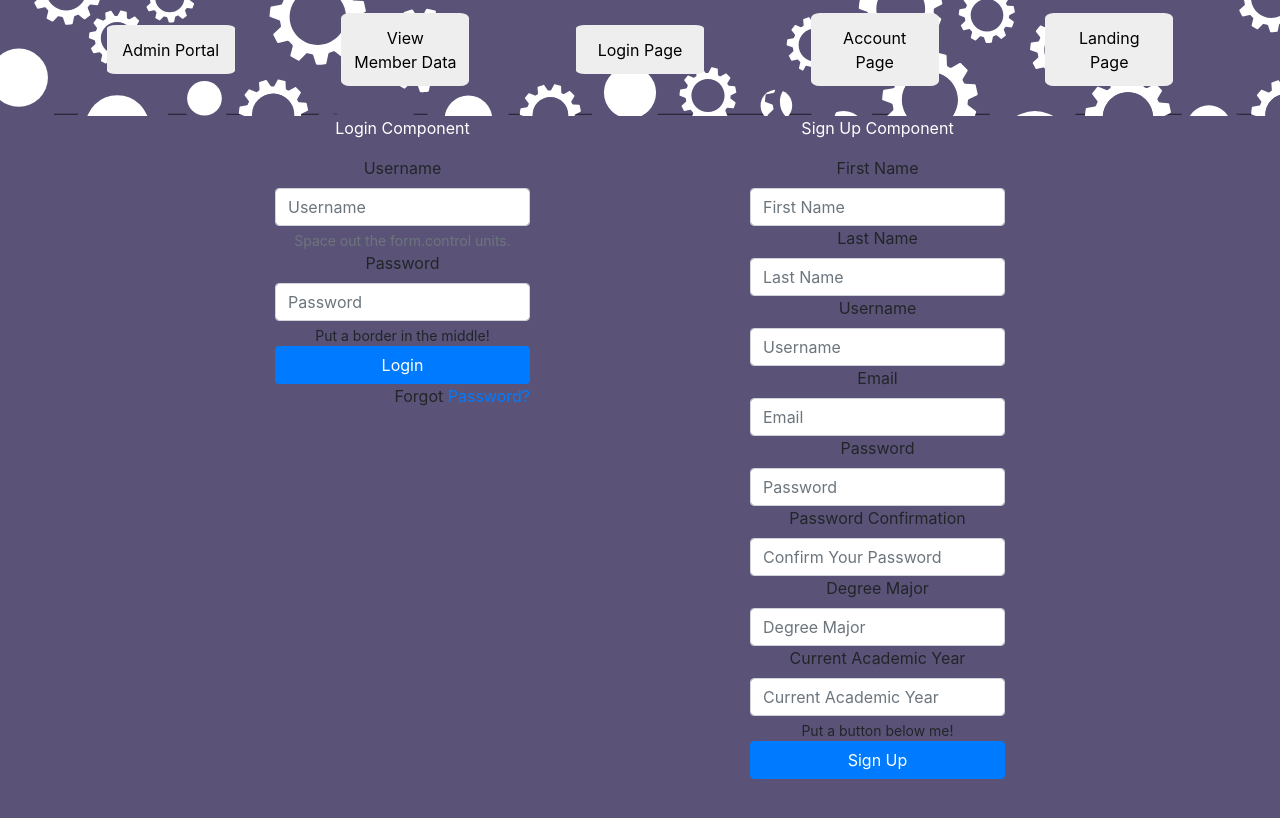
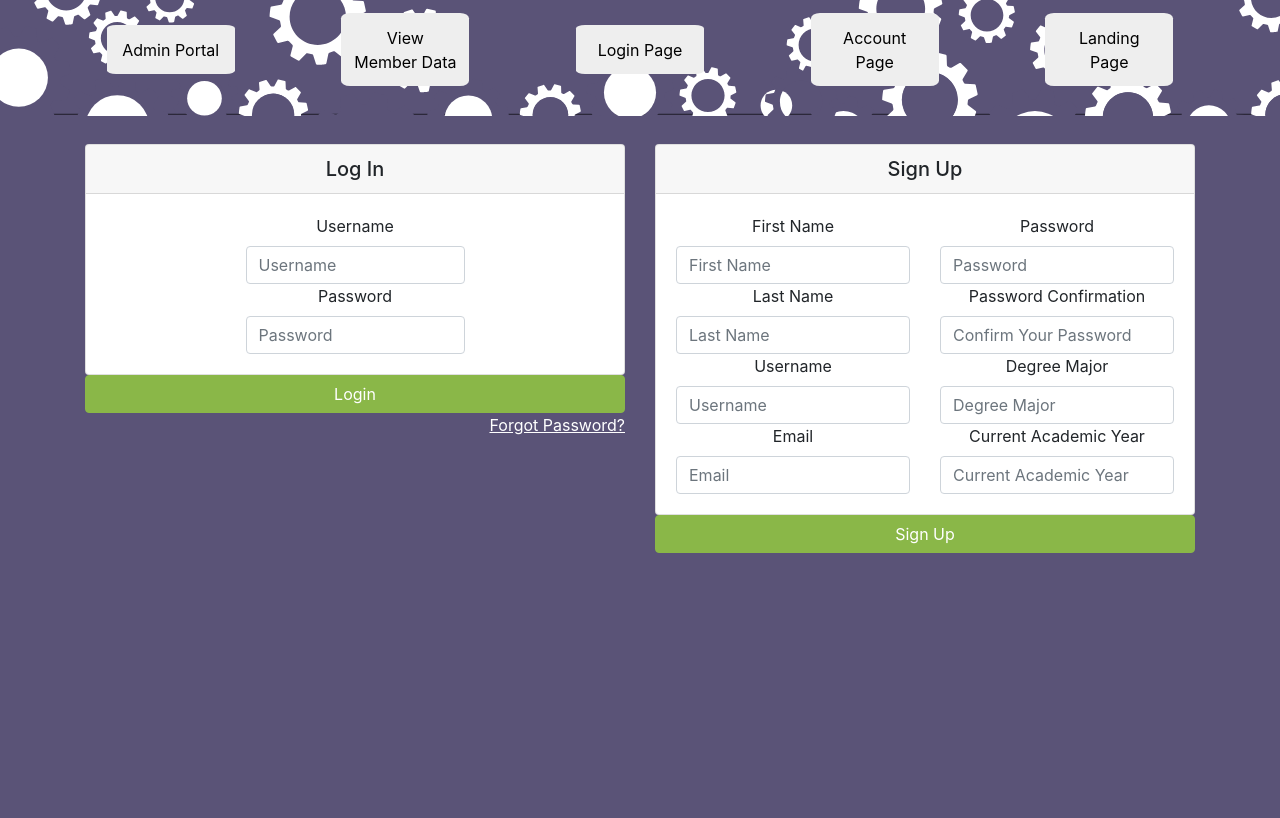
Before and after one commit to mcdirocco/swe-project, a React (Create React App) app in the folder frontend/: page /Login in a window 1280 px wide. Shown: the top 818 px of the page. Built offline with nearby package versions, Linux system fonts and the light colour scheme.

Commit message:
Login Page - Sign Up
Sign up page needs work connecting to backend, but the parameters are created.

```diff
--- a/frontend/src/components/Login.css
+++ b/frontend/src/components/Login.css
@@ -7,7 +7,7 @@
 }
 
 .TopLoginRow{
-
+    margin-top: 2.5%;
 }
 
 
@@ -18,6 +18,29 @@
 .RightLoginCol {
 
 }
+.btn-dope{
+    background-color: #8AB748;
+    border-color: #8AB748;
+}
+
+.btn-dope:hover{
+    background-color: rgba(255, 255, 255, 0.5);
+    /*background: rgba(138, 183, 72, 0.5);*/
+    border-color: rgba(138, 183, 72, 0.5);
+}
+
+.btn-dope:active:focus{
+    background-color: rgba(255, 255, 255, 0.5);
+    /*background: rgba(138, 183, 72, 0.5);*/
+    border-color: rgba(138, 183, 72, 0.5);
+}
+
+.ForgotPass{
+    text-decoration: underline;
+    color: white;
+
+}
+
 
 
 
--- a/frontend/src/components/Login.js
+++ b/frontend/src/components/Login.js
@@ -1,7 +1,7 @@
 import React, {useState} from "react";
 import { Container, Row, Col, Breadcrumb, Form, Button } from "react-bootstrap";
 import "./Login.css"
-import {loginUser} from "../API";
+import {createUser, loginUser} from "../API";
 
 // async function submission(username, password) {
 //     console.log("kms");
@@ -11,62 +11,89 @@ import {loginUser} from "../API";
 const Login = () => {
     let [username, setUsername] = useState("");
     let [password, setPassword] = useState("");
+
     const submission = async (e) => {
         e.preventDefault();
         let TOKEN = await loginUser(username, password);
-        // TOKEN = await TOKEN.json();
+        console.log(TOKEN);
+    }
+
+    let [firstNameSI, setFirstNameSI] = useState("");
+    let [lastNameSI, setLastNameSI] = useState("");
+    let [usernameSI, setUsernameSI] = useState("");
+    let [passwordSI, setPasswordSI] = useState("");
+    let [emailSI, setEmailSI] = useState("");
+    let [confirmPassSI, setConfirmPassSI] = useState("");
+    let [majorSI, setMajorSI] = useState("");
+    let [yearSI, setYearSI] = useState("");
+
+    const submissionSI = async (e) => {
+        e.preventDefault();
+        let TOKEN = await createUser(firstNameSI, lastNameSI, usernameSI, passwordSI, emailSI, majorSI, yearSI);
         console.log(TOKEN);
     };
+
     return (
       <div className="LoginClassName">
           <Container>
-              <Row className="TopLoginRow" xs={4}>
-                  <Col className="LeftLoginCol" md={{span: 3, offset: 2}}>
-                      <p style={{color: "white"}}>Login Component</p>  {/*help*/}
-                      <Form className="FormGroupLeft" onSubmit={submission} >
-                          <Form.Group>
+              <Row className="TopLoginRow">
+
+                  <Col className="LeftLoginCol" md={{span: 6}}>   {/*md={{span: 3, offset: 2}}*/}
+                      <div className="card">
+                          <h5 className="card-header">Log In</h5>
+                          <div className="card-body">
+                              <Col md={{span: 6, offset: 3}}>
                                   <Form.Label>Username</Form.Label>
                                   <Form.Control type="formBasicText" placeholder="Username" onChange={e => {setUsername(e.target.value); console.log(username)}} />
-                              <Form.Text className="text-muted" >
-                                  Space out the form.control units.
-                              </Form.Text>
                                   <Form.Label>Password</Form.Label>
                                   <Form.Control type="password" placeholder="Password" onChange={e => {setPassword(e.target.value)}}/>
-                              <Form.Text>
-                                  Put a border in the middle!
-                              </Form.Text>
-                              <Button variant="primary" className="btn btn-block" type="submit">Login</Button>
-                              <p className="forgot-password text-right">Forgot <a href="#">Password?</a></p>
+                              </Col>
+                          </div>
+                      </div>
+                      <Form className="FormGroupLeft" onSubmit={submission}>
+                          <Form.Group>
+                              <Button variant="primary" className="btn btn-block btn-dope" type="submit">Login</Button>
+                              <p className="forgot-password text-right forgotPass"> <a href="#" className="ForgotPass" >Forgot Password?</a></p>
                           </Form.Group>
                       </Form>
                   </Col>
-                  <Col className="RightLoginCol" md={{span: 3, offset: 2}}>
-                      <p style={{color: "white"}}>Sign Up Component</p>
+
+
+                  <Col className="RightLoginCol" md={{span: 6}}>
+                      <div className="card">
+                          <h5 className="card-header">Sign Up</h5>
+                          <div className="card-body">
                           <Form className="FormGroupRight">
-                          <Form.Group>
+                              <Row>
+                              <Col md={{span: 6}}>
                                   <Form.Label>First Name</Form.Label>
-                              <Form.Control type="formBasicText" placeholder="First Name"/>
+                                  <Form.Control type="formBasicText" placeholder="First Name" onChange={e => {setFirstNameSI(e.target.value)}}/>
                                   <Form.Label>Last Name</Form.Label>
-                              <Form.Control type="formBasicText" placeholder="Last Name"/>
+                                  <Form.Control type="formBasicText" placeholder="Last Name" onChange={e => {setLastNameSI(e.target.value)}}/>
                                   <Form.Label>Username</Form.Label>
-                              <Form.Control type="formBasicText" placeholder="Username" />
+                                  <Form.Control type="formBasicText" placeholder="Username" onChange={e => {setUsernameSI(e.target.value)}}/>
                                   <Form.Label>Email</Form.Label>
-                              <Form.Control type="email" placeholder="Email" />
+                                  <Form.Control type="email" placeholder="Email" onChange={e => {setEmailSI(e.target.value)}}/>
+                              </Col>
+                              <Col md={{span: 6}}>
                                   <Form.Label>Password</Form.Label>
-                              <Form.Control type="password" placeholder="Password" />
+                                  <Form.Control type="password" placeholder="Password" onChange={e => {setPasswordSI(e.target.value)}}/>
                                   <Form.Label>Password Confirmation</Form.Label>
-                              <Form.Control type="password" placeholder="Confirm Your Password" />
+                                  <Form.Control type="password" placeholder="Confirm Your Password" onChange={e => {setConfirmPassSI(e.target.value)}}/>
                                   <Form.Label>Degree Major</Form.Label>
-                              <Form.Control type="formBasicText" placeholder="Degree Major"/>
+                                  <Form.Control type="formBasicText" placeholder="Degree Major"onChange={e => {setMajorSI(e.target.value)}} />
                                   <Form.Label>Current Academic Year</Form.Label>
-                              <Form.Control type="formBasicText" placeholder="Current Academic Year"/>
-                              <Form.Text>
-                                  Put a button below me!
-                              </Form.Text>
-                              <Button variant="primary" className="btn btn-block">Sign Up</Button>
-                          </Form.Group>
+                                  <Form.Control type="formBasicText" placeholder="Current Academic Year" onChange={e => {setYearSI(e.target.value)}}/>
+                              </Col>
+                              </Row>
+                          </Form>
+                          </div>
+                      </div>
+                      <Form onSubmit={submissionSI}>
+                        <Button variant="primary" className="btn btn-block btn-dope">Sign Up</Button>
                       </Form>
                       </Col>
+
               </Row>
           </Container>
       </div>
@@ -74,8 +101,11 @@ const Login = () => {
   }
 
   export default Login;
+{/**/}
+/*
 
-/*
+
+
   <header className="App-header">
       Login Comp | Signup Comp
       <h2 >I now know why I am purple @App.css </h2>
@@ -87,12 +117,7 @@ const Login = () => {
 
 
 
-
-
-
-
-
-
+screen width is 12
 
 
 */
--- a/frontend/src/components/MemberData.css
+++ b/frontend/src/components/MemberData.css
@@ -9,3 +9,6 @@
     padding-bottom: 100px;
 
 }
+.ClassNameBigDiv{
+    height: 100vh;
+}
```
Lines whose indentation alone changed are shown as unchanged.
